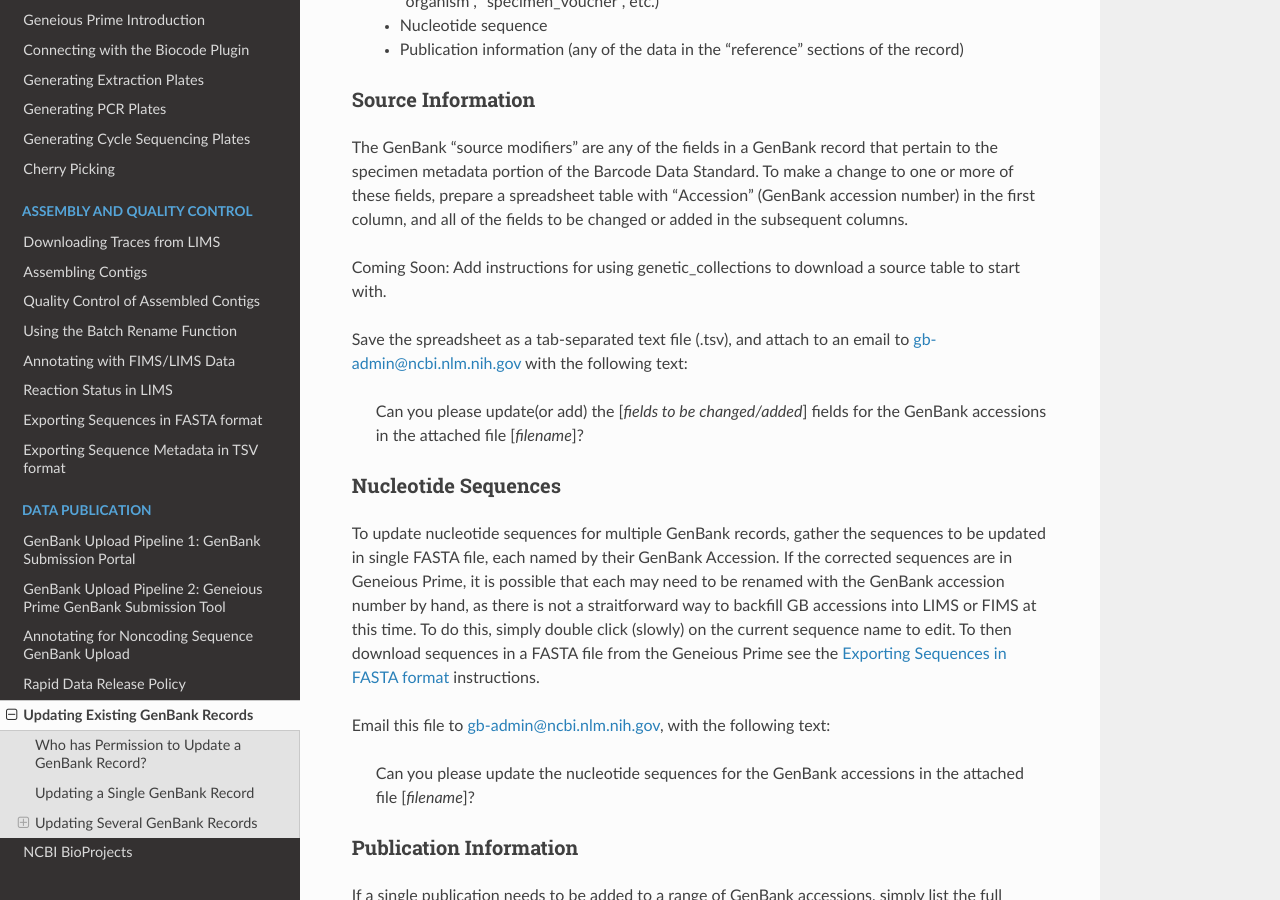
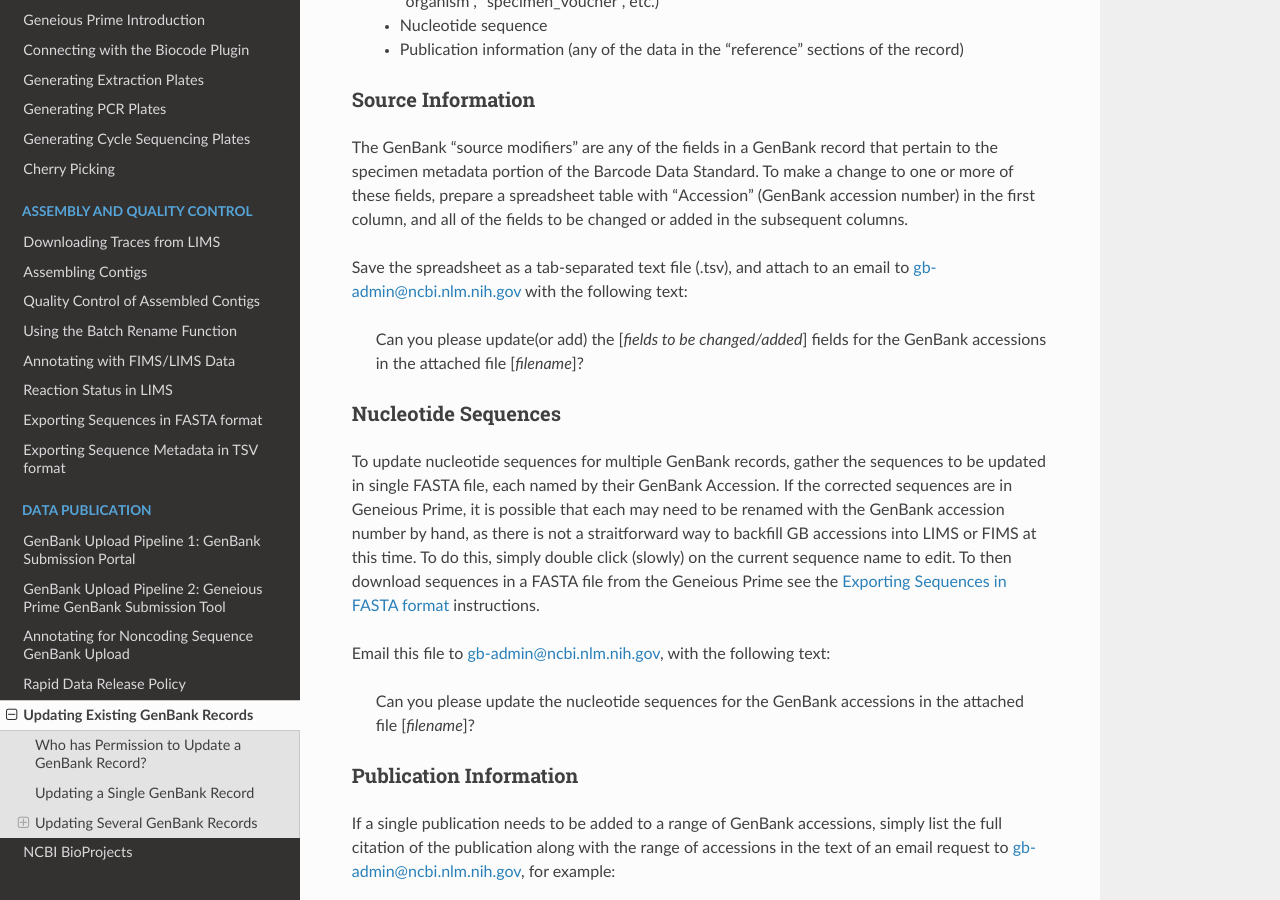
Before and after one commit to SIBarcodeNetwork/ReadtheDocsMaster, a Sphinx documentation site: the page built from Docs/gb_update.rst, in a window 1280 px wide and 900 px high, scrolled down 938 px. Built offline with Sphinx 7.4.7 and the Read the Docs theme 2.0.0, drawn with Linux system fonts in a browser that asks for light colours.

Commit message:
Update gb_update.rst

```diff
--- a/Docs/gb_update.rst
+++ b/Docs/gb_update.rst
@@ -34,8 +34,6 @@ Source Information
 
 The GenBank "source modifiers" are any of the fields in a GenBank record that pertain to the specimen metadata portion of the Barcode Data Standard. To make a change to one or more of these fields, prepare a spreadsheet table with "Accession" (GenBank accession number) in the first column, and all of the fields to be changed or added in the subsequent columns.
 
-Coming Soon: Add instructions for using genetic_collections to download a source table to start with.
-
 Save the spreadsheet as a tab-separated text file (.tsv), and attach to an email to gb-admin@ncbi.nlm.nih.gov with the following text:
 
   Can you please update(or add) the [*fields to be changed/added*] fields for the GenBank accessions in the attached file [*filename*]?
```
